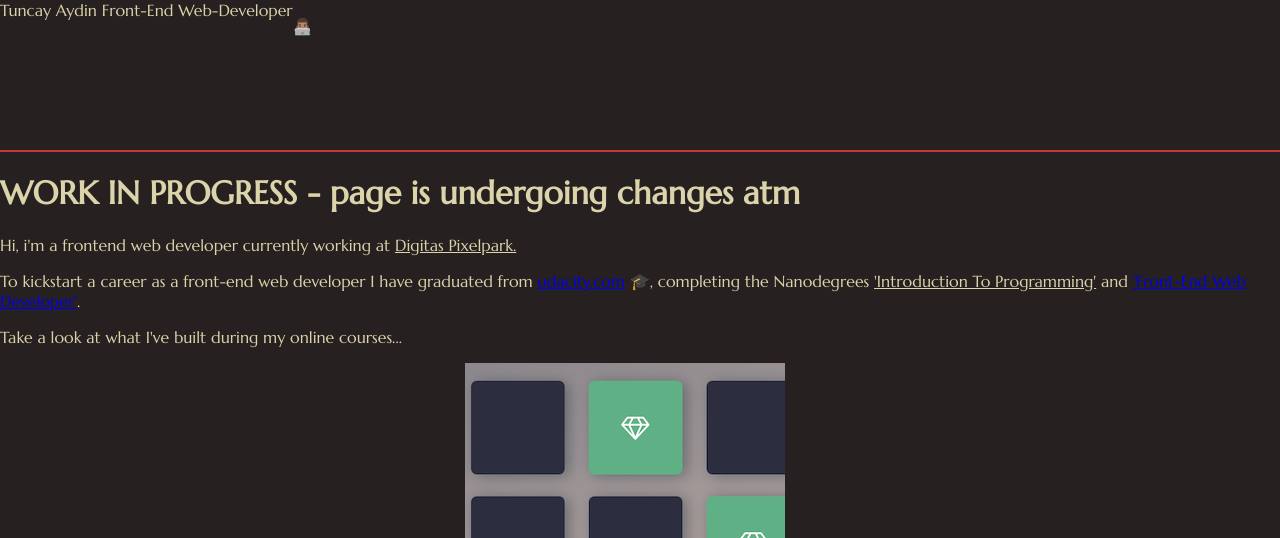
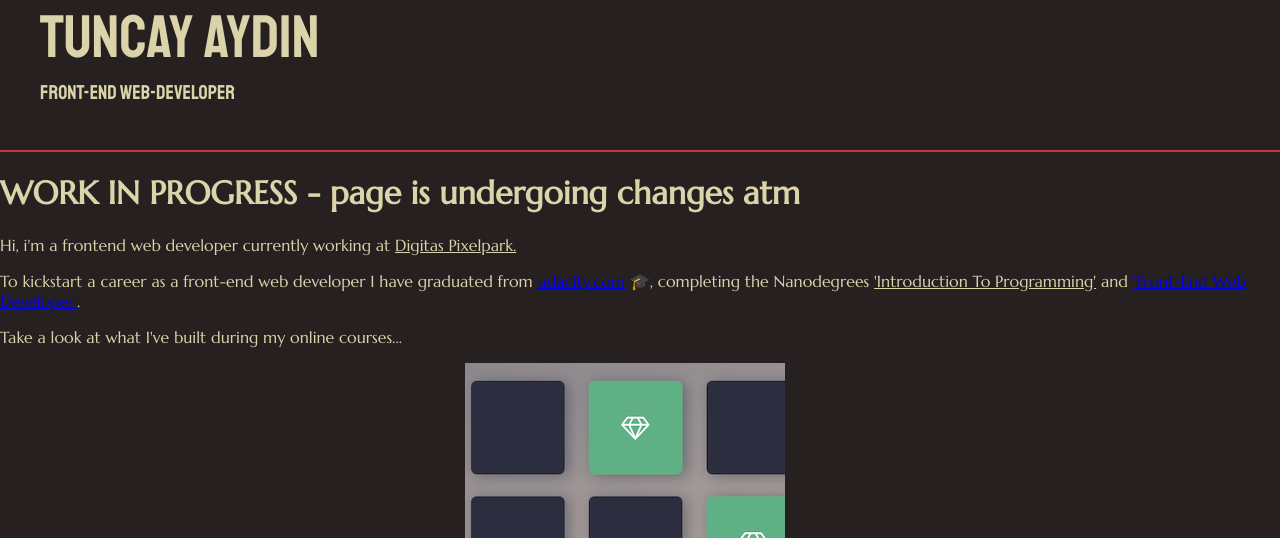
Before and after one commit to hal-9/portfolio-page, a plain HTML site: page index.html in a window 1280 px wide. Shown: the top 538 px of the page. Drawn offline with Linux system fonts and the light colour scheme.

Commit message:
css overhaul
styling new css

```diff
--- a/css/styles.css
+++ b/css/styles.css
@@ -14,8 +14,8 @@ body {
   margin: 0 auto;
 }
 
-.name,
-.job-description {
+.header__name,
+.header__job-description {
   text-transform: uppercase;
   text-align: left;
   white-space: nowrap;
@@ -24,13 +24,11 @@ body {
   margin: 5px 0 5px 40px;
 }
 
-.name {
-  font-size: 40px;
-  font-weight: bold;
-  font-family: 'staatliches', cursive;
+.header__name {
+  font-size: 60px;
 }
 
-.job-description {
+.header__job-description {
   font-size: 20px;
   order: 3;
   display: block;
@@ -42,16 +40,6 @@ body {
   background-color: #262021;
   height: 100px;
   transition: 0.5s ease-out;
-}
-
-.icon {
-  /* width: 20%; */
-  margin: 1px 1px 1px 20px;
-  font-size: 80px;
-}
-
-.user-logo {
-  margin-top: -6px;
 }
 
 .main-text {
--- a/index.html
+++ b/index.html
@@ -20,7 +20,7 @@
           <span class="header__job-description">Front-End Web-Developer</span>
         </div>
         <div class="header--user-logo">
-          <p>👨🏽‍💻</p>
+          <!-- image comes here -->
         </div>
       </div>
     </header>
```
